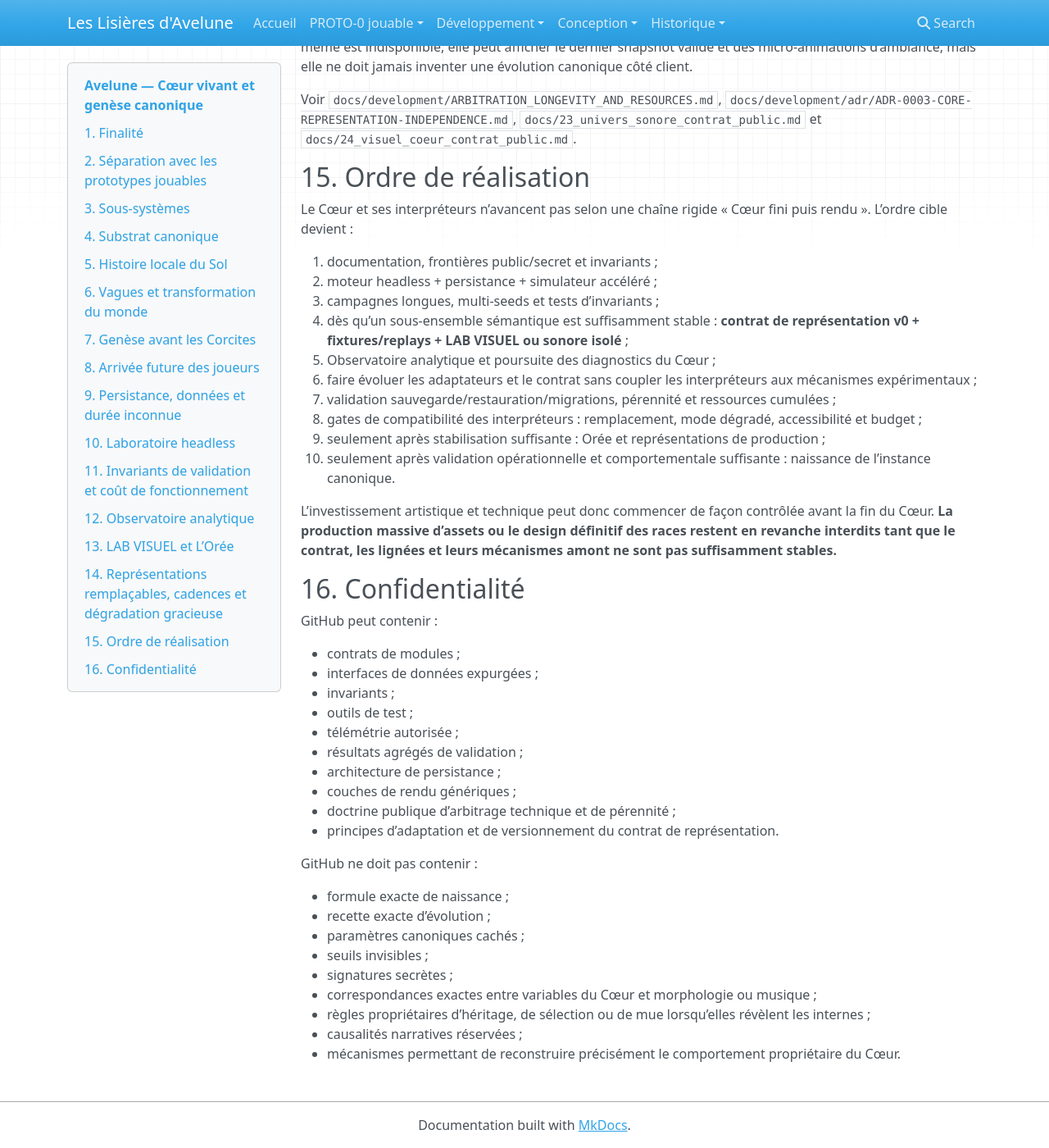
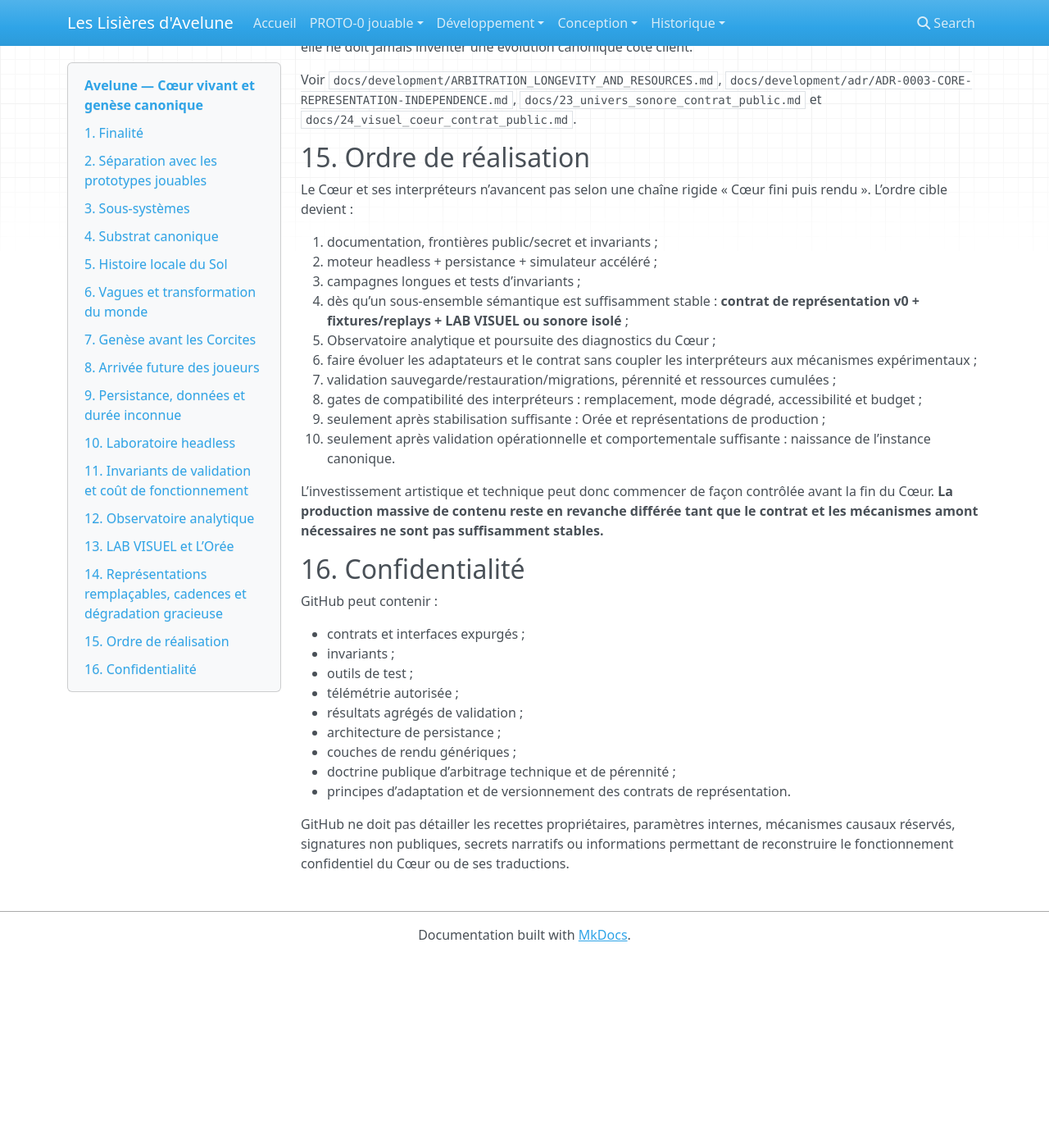
Before and after one commit to Abeliome-Officiel/les-lisieres-avelune, an MkDocs documentation site: the page built from docs/21_coeur_vivant_genese_canonique.md, in a window 1280 px wide and 1400 px high, scrolled down 6468 px. Shown: the whole window at 82% size. Built offline with MkDocs 1.6.1, drawn with Linux system fonts in a browser that asks for light colours; nearby versions of some CDN libraries; after the commit the page ends 7636 px from its top, so only the background shows below that; some of the changed text lies outside the part shown.

Commit message:
docs: resserrer la frontiere publique du Coeur vivant

```diff
--- a/docs/21_coeur_vivant_genese_canonique.md
+++ b/docs/21_coeur_vivant_genese_canonique.md
@@ -2,7 +2,7 @@
 
 > **Statut : contrat de production expurgé — v0.3**
 > Date : 13 août 2026
-> Les recettes exactes, fonctions, coefficients, seuils, graines, poids de causalité et vérités narratives réservées sont classés **Cœur d’Avelune** et conservés hors GitHub.
+> Les recettes exactes, paramètres internes, causalités réservées et vérités narratives sensibles sont conservés hors GitHub.
 
 ## 1. Finalité
 
@@ -85,9 +85,9 @@ Le monde commence avant la population jouable.
 
 La genèse peut passer d’états très simples vers des formes d’organisation plus complexes, sans imposer une biologie terrestre littérale et sans exiger un simulateur d’écosystème individualisé coûteux.
 
-Le moteur peut faire apparaître des structures organisées transitoires avant l’arrivée des Corcites. Leur interprétation narrative précise et leur relation éventuelle avec les Corcites sont réservées au **Cœur d’Avelune**.
+Le moteur peut faire apparaître des structures organisées transitoires avant l’arrivée des Corcites. Leur interprétation narrative précise et leurs mécanismes internes restent réservés.
 
-Des transformations majeures d’un même vivant, dont des **mues** au sens générique, peuvent être expérimentées avant la définition des races jouables. Le Cœur demeure l’autorité sur l’identité et la transformation ; le rendu ne déduit ni ne crée une généalogie à partir de l’apparence.
+Des transformations majeures d’un même vivant, dont des **mues** au sens générique, peuvent être expérimentées tôt. Le Cœur demeure l’autorité sur l’identité et la transformation ; le rendu ne déduit ni ne crée des faits canoniques à partir de l’apparence.
 
 ## 8. Arrivée future des joueurs
 
@@ -134,8 +134,8 @@ Le laboratoire doit pouvoir :
 5. conserver des cicatrices ;
 6. sauvegarder et reprendre l’état ;
 7. exporter des métriques et un journal ;
-8. reproduire une simulation avec la même version, les mêmes entrées et la même seed ;
-9. exécuter des campagnes accélérées sur de nombreuses seeds ;
+8. reproduire une simulation avec la même version et les mêmes entrées conservées ;
+9. exécuter des campagnes accélérées sur de nombreux cas ;
 10. vérifier automatiquement les invariants de stabilité.
 
 L’existence ultérieure d’un LAB VISUEL parallèle ne change pas cette exigence : le Cœur reste exécutable et validable sans lui.
@@ -166,7 +166,7 @@ Il doit permettre au contraire :
 
 Toute charge significative doit pouvoir être qualifiée comme permanente, périodique ou à la demande. Avant de rendre un calcul permanent ou d’augmenter le matériel, vérifier que sa fréquence et sa précision sont réellement nécessaires au phénomène simulé.
 
-Les métriques et seuils chiffrés de validation sont des paramètres de laboratoire et peuvent rester hors de ce document.
+Les métriques et seuils chiffrés de validation peuvent rester hors de ce document.
 
 ## 12. Observatoire analytique
 
@@ -196,7 +196,7 @@ interpréteur visuel
 
 Les fixtures synthétiques, exports de simulations enregistrées et futurs états canoniques doivent pouvoir employer ce même contrat. Une révision du Cœur doit être absorbée autant que possible par l’adaptateur ou par une migration explicite du contrat, et non imposer une réécriture de la grammaire ou des vues.
 
-Le LAB peut tester tôt continuité morphologique, mues, lignées, temps long, traces, accessibilité, qualité adaptative et coût de rendu. Il reste **non canonique** tant que les gates de production ne sont pas franchies.
+Le LAB peut tester tôt continuité d’identité, transformations majeures, temps long, traces, accessibilité, qualité adaptative et coût de rendu. Il reste **non canonique** tant que les gates de production ne sont pas franchies.
 
 L’**Orée** est la façade contemplative pérenne destinée à traduire le vrai état du monde : vitrine de genèse, écran d’accueil public, seuil facultatif vers le jeu, point d’observation ultérieur ou façade de maintenance.
 
@@ -242,7 +242,7 @@ Le Cœur et ses interpréteurs n’avancent pas selon une chaîne rigide « Cœu
 
 1. documentation, frontières public/secret et invariants ;
 2. moteur headless + persistance + simulateur accéléré ;
-3. campagnes longues, multi-seeds et tests d’invariants ;
+3. campagnes longues et tests d’invariants ;
 4. dès qu’un sous-ensemble sémantique est suffisamment stable : **contrat de représentation v0 + fixtures/replays + LAB VISUEL ou sonore isolé** ;
 5. Observatoire analytique et poursuite des diagnostics du Cœur ;
 6. faire évoluer les adaptateurs et le contrat sans coupler les interpréteurs aux mécanismes expérimentaux ;
@@ -251,14 +251,13 @@ Le Cœur et ses interpréteurs n’avancent pas selon une chaîne rigide « Cœu
 9. seulement après stabilisation suffisante : Orée et représentations de production ;
 10. seulement après validation opérationnelle et comportementale suffisante : naissance de l’instance canonique.
 
-L’investissement artistique et technique peut donc commencer de façon contrôlée avant la fin du Cœur. **La production massive d’assets ou le design définitif des races restent en revanche interdits tant que le contrat, les lignées et leurs mécanismes amont ne sont pas suffisamment stables.**
+L’investissement artistique et technique peut donc commencer de façon contrôlée avant la fin du Cœur. **La production massive de contenu reste en revanche différée tant que le contrat et les mécanismes amont nécessaires ne sont pas suffisamment stables.**
 
 ## 16. Confidentialité
 
 GitHub peut contenir :
 
-- contrats de modules ;
-- interfaces de données expurgées ;
+- contrats et interfaces expurgés ;
 - invariants ;
 - outils de test ;
 - télémétrie autorisée ;
@@ -266,16 +265,6 @@ GitHub peut contenir :
 - architecture de persistance ;
 - couches de rendu génériques ;
 - doctrine publique d’arbitrage technique et de pérennité ;
-- principes d’adaptation et de versionnement du contrat de représentation.
+- principes d’adaptation et de versionnement des contrats de représentation.
 
-GitHub ne doit pas contenir :
-
-- formule exacte de naissance ;
-- recette exacte d’évolution ;
-- paramètres canoniques cachés ;
-- seuils invisibles ;
-- signatures secrètes ;
-- correspondances exactes entre variables du Cœur et morphologie ou musique ;
-- règles propriétaires d’héritage, de sélection ou de mue lorsqu’elles révèlent les internes ;
-- causalités narratives réservées ;
-- mécanismes permettant de reconstruire précisément le comportement propriétaire du Cœur.
+GitHub ne doit pas détailler les recettes propriétaires, paramètres internes, mécanismes causaux réservés, signatures non publiques, secrets narratifs ou informations permettant de reconstruire le fonctionnement confidentiel du Cœur ou de ses traductions.
```
